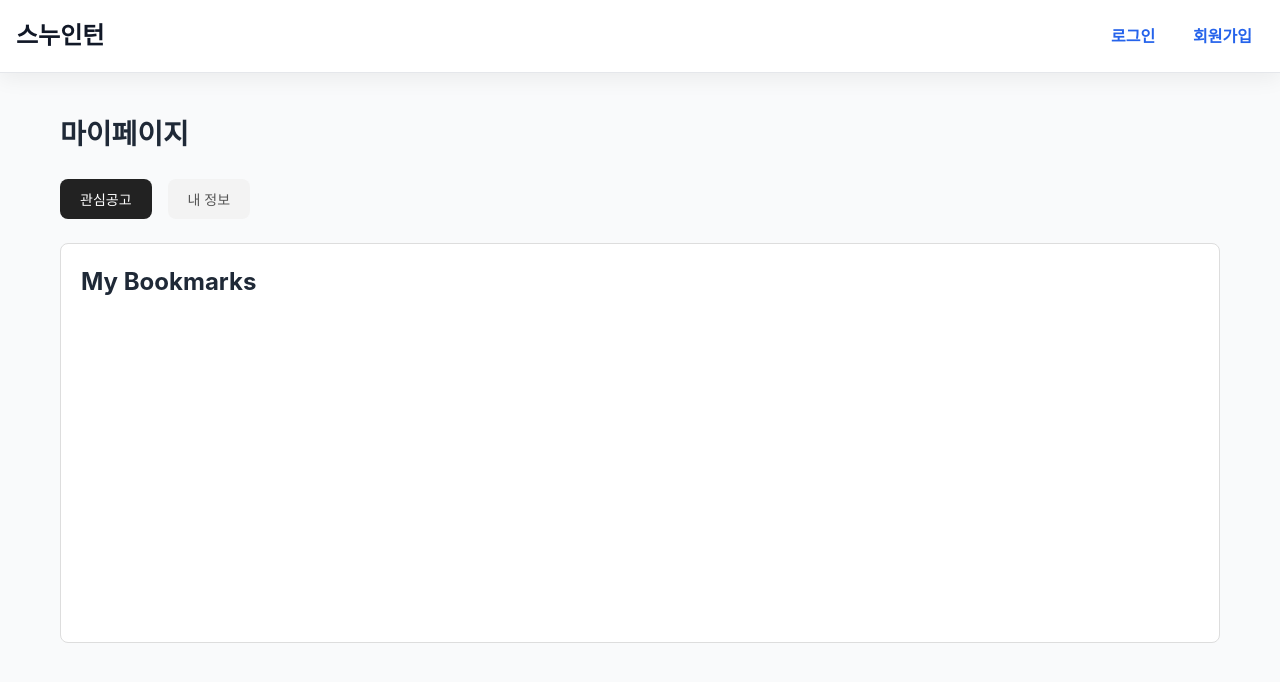
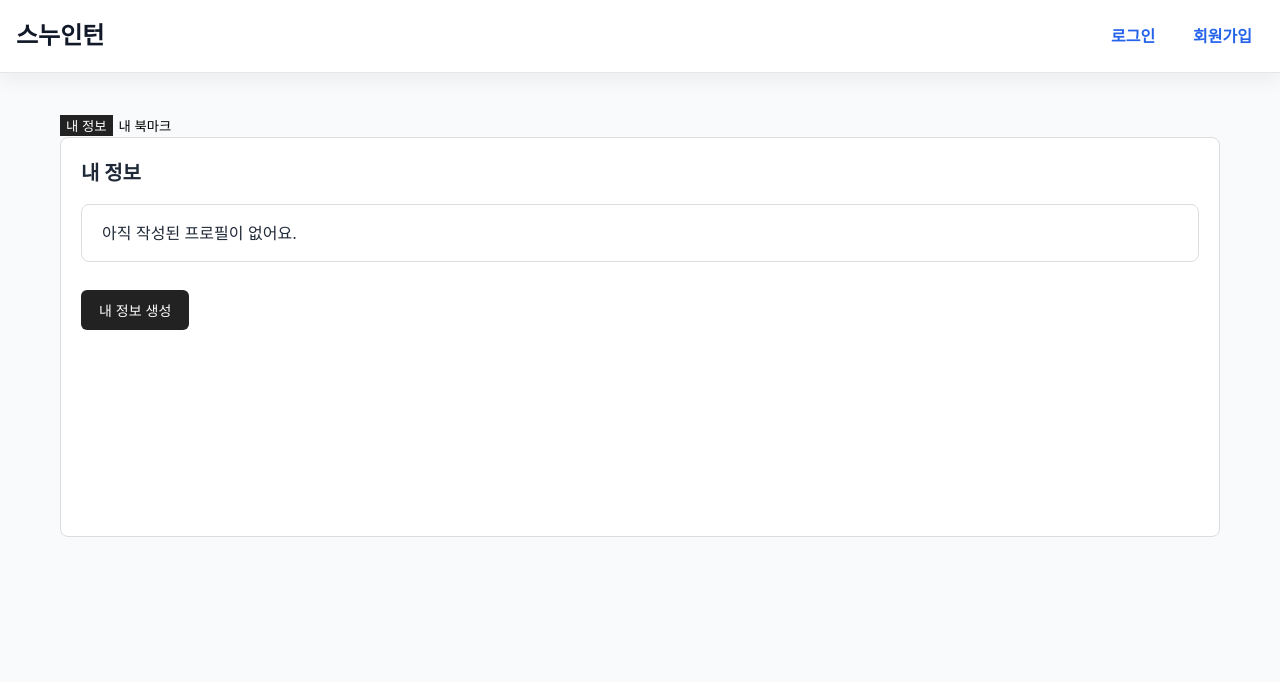
Before and after one commit to haram831/week5_waffle-snuIntern, a React (Vite) app: page /mypage in a window 1280 px wide. Shown: the top 682 px of the page. Built offline with nearby package versions, Linux system fonts and the light colour scheme; a web font is replaced by a local one.

Commit message:
Update MyPage.tsx

```diff
--- a/src/routes/MyPage.tsx
+++ b/src/routes/MyPage.tsx
@@ -1,33 +1,30 @@
 import { useState } from 'react';
-import styles from './MyPage.module.css';
 import MyBookMarks from '../components/MyPage/MyBookMarks';
 import MyInfo from '../components/MyPage/MyInfo';
+import styles from './MyPage.module.css';
 
 const MyPage = () => {
-  const [activeTab, setActiveTab] = useState<'bookmark' | 'info'>('bookmark');
+  const [currentTab, setCurrentTab] = useState<'info' | 'bookmarks'>('info');
 
   return (
     <div className={styles.wrapper}>
-      <h1 className={styles.title}>마이페이지</h1>
-
-      <div className={styles.tabs}>
+      <div className={styles.sidebar}>
         <button
-          className={`${styles.tab} ${activeTab === 'bookmark' ? styles.active : ''}`}
-          onClick={() => setActiveTab('bookmark')}
+          className={currentTab === 'info' ? styles.active : ''}
+          onClick={() => setCurrentTab('info')}
         >
-          관심공고
+          내 정보
         </button>
         <button
-          className={`${styles.tab} ${activeTab === 'info' ? styles.active : ''}`}
-          onClick={() => setActiveTab('info')}
+          className={currentTab === 'bookmarks' ? styles.active : ''}
+          onClick={() => setCurrentTab('bookmarks')}
         >
-          내 정보
+          내 북마크
         </button>
       </div>
 
       <div className={styles.content}>
-        {activeTab === 'bookmark' && <MyBookMarks />}
-        {activeTab === 'info' && <MyInfo />}
+        {currentTab === 'info' ? <MyInfo /> : <MyBookMarks />}
       </div>
     </div>
   );
```
